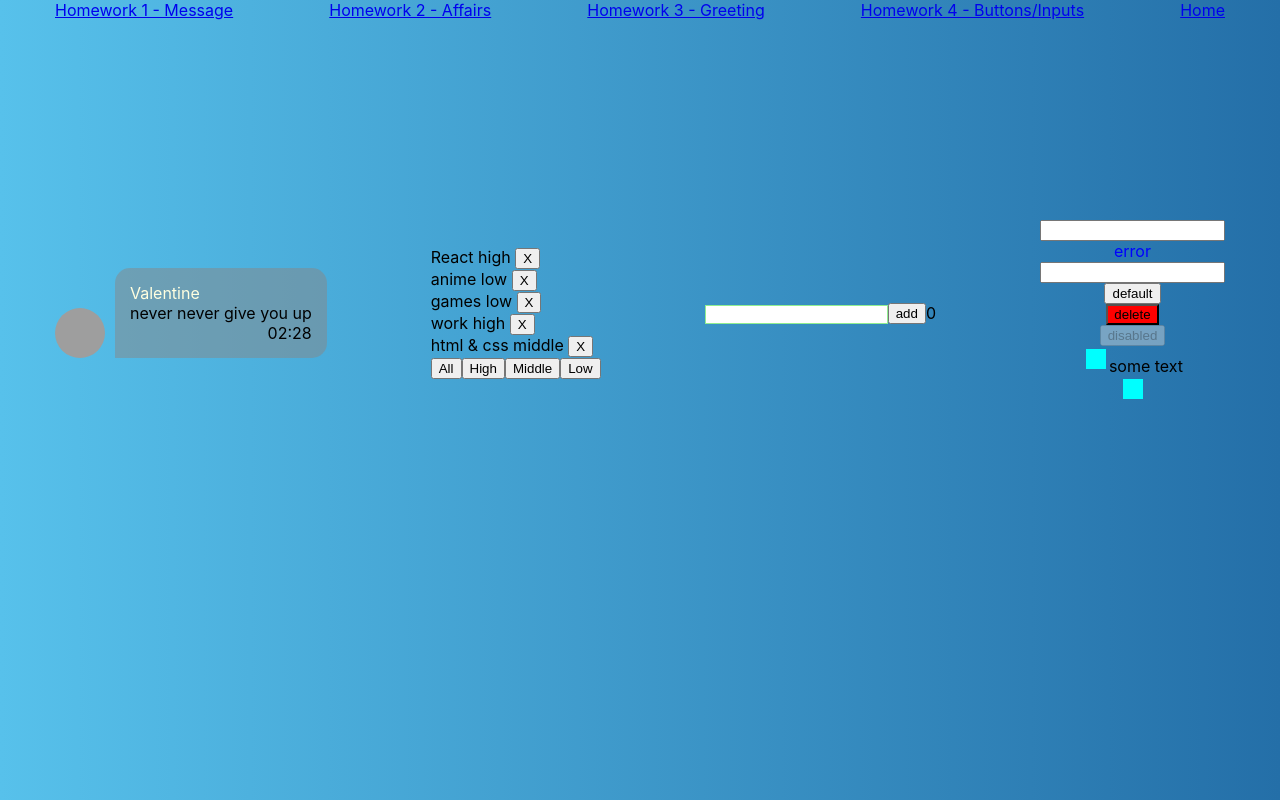
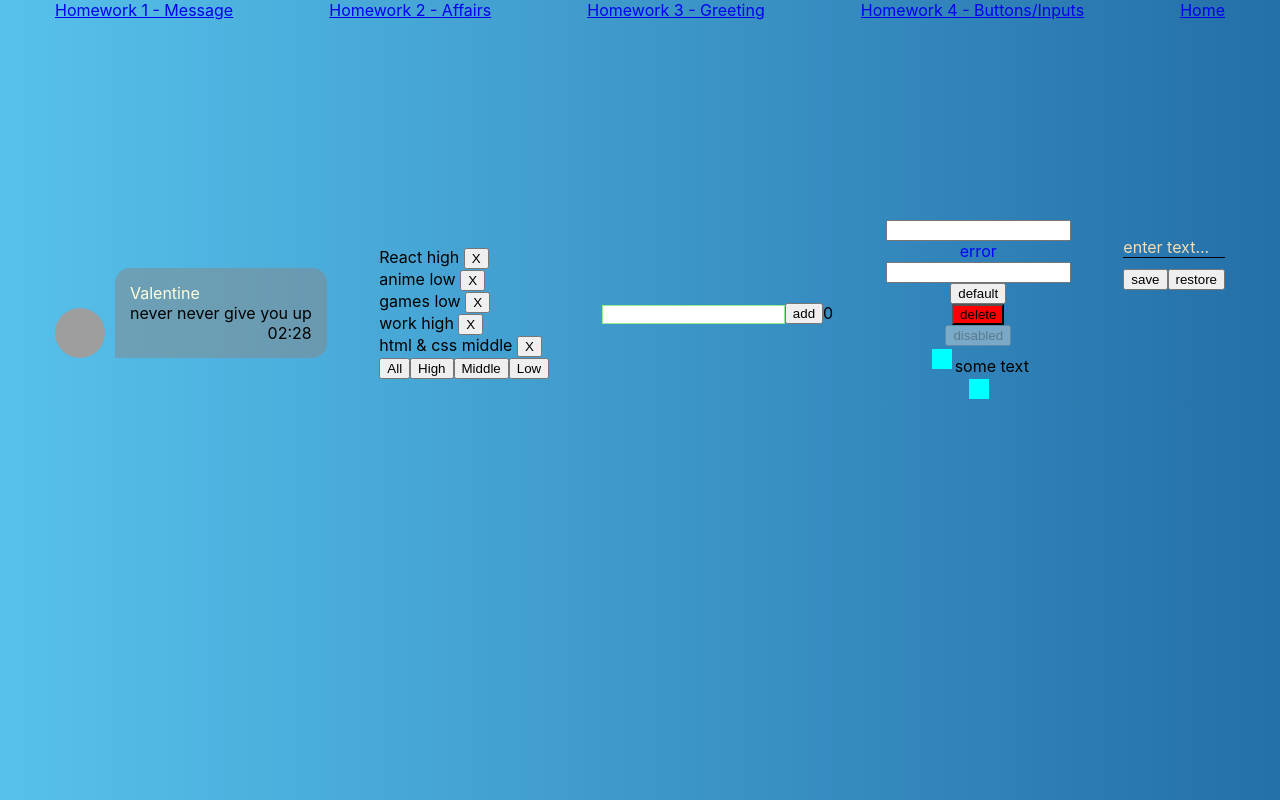
Before and after one commit to valtikamore/simple-tasks, a React (Create React App) app: page /#/pre-junior in a window 1280 px wide. Built offline with nearby package versions, Linux system fonts and the light colour scheme; grey boxes are pictures that could not be loaded.

Commit message:
homework 5 : fix hw6 (styles in dev)

```diff
--- a/package.json
+++ b/package.json
@@ -45,5 +45,8 @@
       "last 1 firefox version",
       "last 1 safari version"
     ]
+  },
+  "devDependencies": {
+    "gh-pages": "^3.1.0"
   }
 }
--- a/src/p2-homeworks/h5/pages/PreJunior.tsx
+++ b/src/p2-homeworks/h5/pages/PreJunior.tsx
@@ -4,6 +4,7 @@ import HW1 from '../../h1/HW1'
 import HW2 from '../../h2/HW2'
 import HW3 from '../../h3/HW3'
 import HW4 from '../../h4/HW4'
+import HW6 from '../../h6/HW6'
 
 function PreJunior() {
     return (
@@ -12,7 +13,7 @@ function PreJunior() {
             <HW2/>
             <HW3/>
             <HW4/>
-            {/*<HW6/>*/}
+            <HW6/>
 
         </div>
     )
--- a/src/p2-homeworks/h6/HW6.tsx
+++ b/src/p2-homeworks/h6/HW6.tsx
@@ -10,15 +10,12 @@ function HW6() {
         saveState<string>("editable-span-value", value);
     };
     const restore = () => {
-        // setValue();
+        setValue(restoreState("editable-span-value",value))
     };
 
     return (
         <div>
-            <hr/>
-            homeworks 6
 
-            {/*should work (должно работать)*/}
             <div>
                 <SuperEditableSpan
                     value={value}
@@ -29,10 +26,10 @@ function HW6() {
             <SuperButton onClick={save}>save</SuperButton>
             <SuperButton onClick={restore}>restore</SuperButton>
 
-            <hr/>
+
             {/*для личного творчества, могу проверить*/}
             {/*<AlternativeSuperEditableSpan/>*/}
-            <hr/>
+
         </div>
     );
 }
--- /dev/null
+++ b/src/p2-homeworks/h6/common/c4-SuperEditableSpan/SuperEditableSpan.module.css
@@ -0,0 +1,6 @@
+.spanStyle {
+    display: block;
+    color:wheat;
+    border-bottom:1px solid  black;
+    margin-bottom: 10px;
+}
--- a/src/p2-homeworks/h6/common/c4-SuperEditableSpan/SuperEditableSpan.tsx
+++ b/src/p2-homeworks/h6/common/c4-SuperEditableSpan/SuperEditableSpan.tsx
@@ -1,5 +1,6 @@
 import React, {DetailedHTMLProps, InputHTMLAttributes, HTMLAttributes, useState} from "react";
 import SuperInputText from "../../../h4/common/c1-SuperInputText/SuperInputText";
+import s from './SuperEditableSpan.module.css'
 
 // тип пропсов обычного инпута
 type DefaultInputPropsType = DetailedHTMLProps<InputHTMLAttributes<HTMLInputElement>, HTMLInputElement>;
@@ -13,7 +14,6 @@ type SuperEditableSpanType = DefaultInputPropsType & { // и + ещё пропс
     onEnter?: () => void
     error?: string
     spanClassName?: string
-
     spanProps?: DefaultSpanPropsType // пропсы для спана
 };
 
@@ -31,22 +31,19 @@ const SuperEditableSpan: React.FC<SuperEditableSpanType> = (
     const {children, onDoubleClick, className, ...restSpanProps} = spanProps || {};
 
     const onEnterCallback = () => {
-        // setEditMode(); // выключить editMode при нажатии Enter
-
+            setEditMode(false)
         onEnter && onEnter();
     };
     const onBlurCallback = (e: React.FocusEvent<HTMLInputElement>) => {
-        // setEditMode(); // выключить editMode при нажатии за пределами инпута
-
+        setEditMode(false);
         onBlur && onBlur(e);
     };
     const onDoubleClickCallBack = (e: React.MouseEvent<HTMLSpanElement, MouseEvent>) => {
-        // setEditMode(); // включить editMode при двойном клике
-
+        setEditMode(true)
         onDoubleClick && onDoubleClick(e);
     };
 
-    const spanClassName = `${"сделать красивый стиль для спана"} ${className}`;
+    const spanClassName = s.spanStyle
 
     return (
         <>
```
Also changed, not shown: 1 other file (tests, documents, lock files or other folders).
